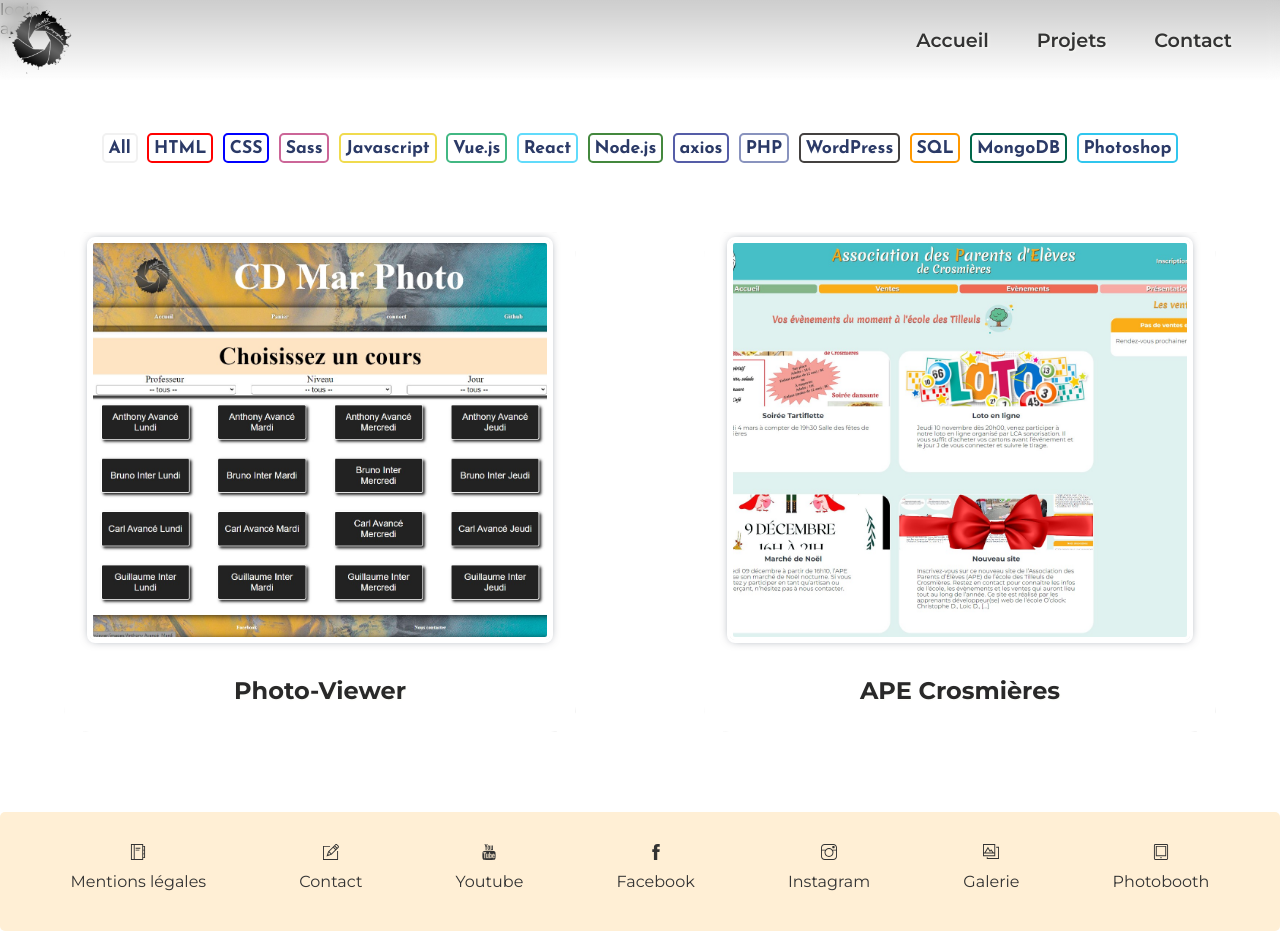
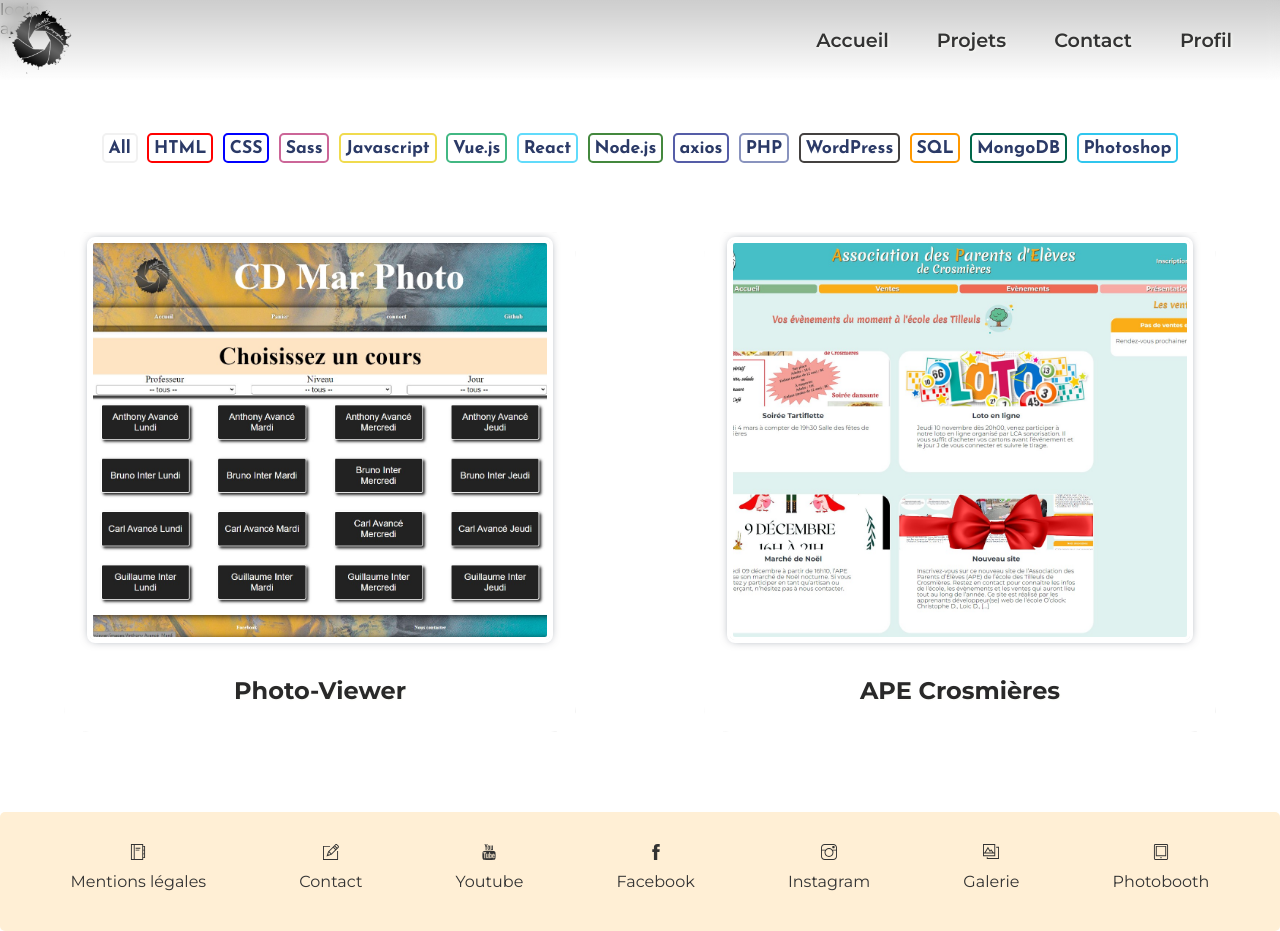
Before and after one commit to Christophe-Desmarres/CRM, a React (Create React App) app in the folder client/: page /projet in a window 1280 px wide. Built offline with nearby package versions, Linux system fonts and the light colour scheme; no server answers.

Commit message:
add profile to page menu

```diff
--- a/client/src/components/NavBar/Pages/NavBar-Page.js
+++ b/client/src/components/NavBar/Pages/NavBar-Page.js
@@ -1,9 +1,12 @@
 import React from 'react'
 import { Link } from "react-router-dom";
+import { useCookies } from 'react-cookie';
 import logo from '../../../logo.png';
 
 
 export default function Pages() {
+
+  console.log( useCookies);
 
     return (
           <nav className="top-navbar">
@@ -31,8 +34,8 @@ export default function Pages() {
                 {/* <Link to={`faq`}
                 >FAQ</Link> */}
 
-                {/* <Link  to={`profil`}
-                >Mon Profil</Link>  */}
+                  <Link  to={`profil`}
+                  >Profil</Link>
 
             </div>
           </nav>
```
